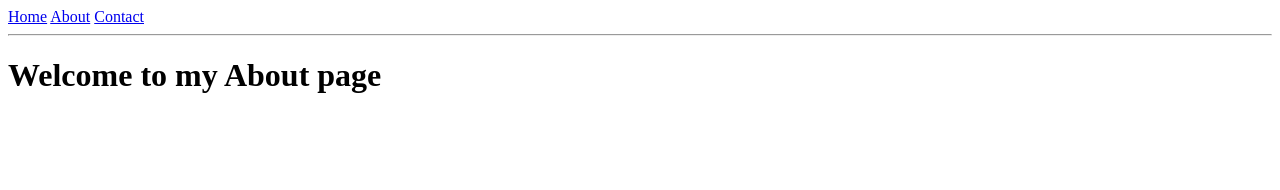
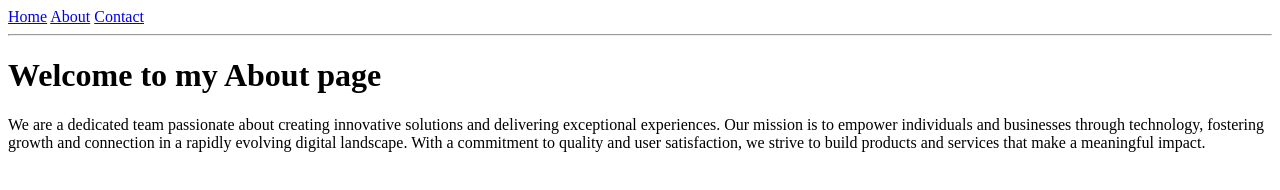
Before and after one commit to sarlavarpe01/My-assignment, a plain HTML site: page about.html in a window 1280 px wide. Drawn offline with Linux system fonts and the light colour scheme.

Commit message:
added pages

```diff
--- a/about.html
+++ b/about.html
@@ -1,13 +1,22 @@
 <!DOCTYPE html>
 <html>
+
 <head>
     <title>about page</title>
 </head>
+
 <body>
     <a href="index.html">Home</a>
     <a href="about.html">About</a>
     <a href="contact.html">Contact</a>
     <hr>
     <h1>Welcome to my About page</h1>
+    <p>We are a dedicated team passionate about creating innovative solutions and delivering exceptional experiences.
+        Our mission is to empower individuals and businesses through technology, fostering growth and connection in a
+        rapidly evolving digital landscape. With a commitment to quality and user satisfaction, we strive to build
+        products and services that make a meaningful impact.
+    </p>
+
 </body>
+
 </html>
```
Also changed, not shown: contact.html (+1 -0 lines), index.html (+6 -0 lines).
